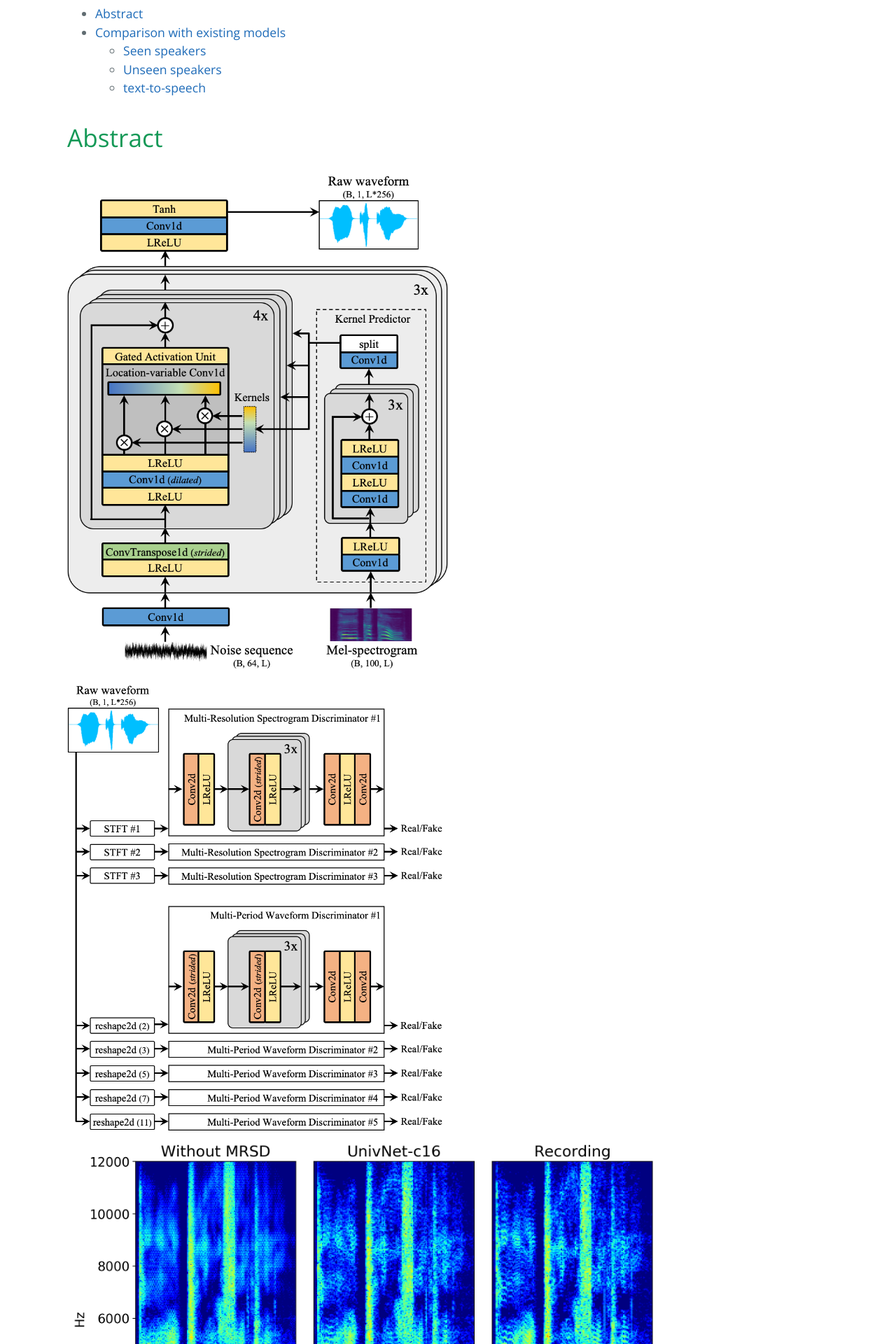
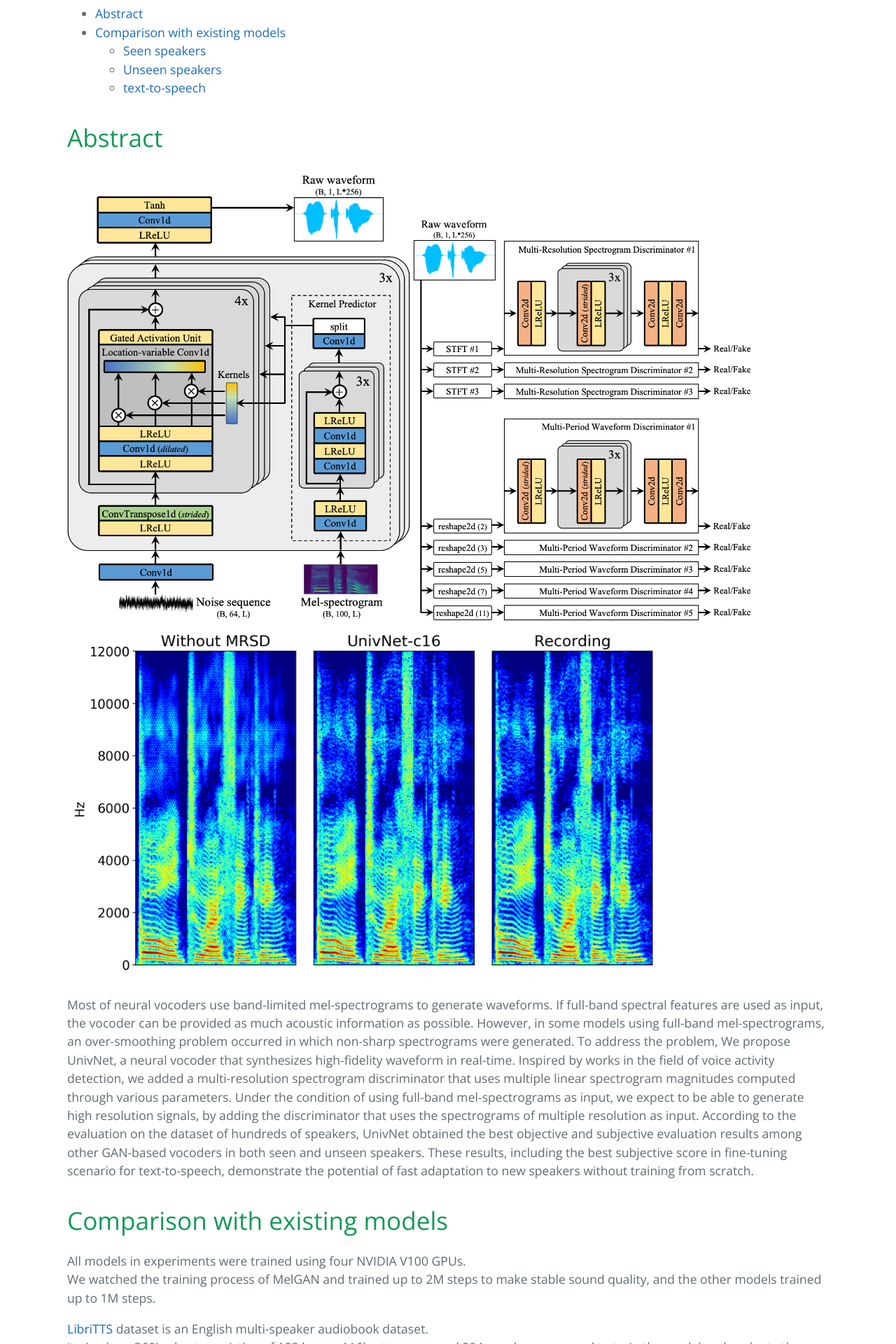
Before and after one commit to kallavinka8045/is2021, a Jekyll site: the page built from index.md, in a window 1280 px wide. Shown: the part 659-2579 px from the top of the page at 70% size. Built offline with Jekyll 4.4.1, drawn with Linux system fonts in a browser that asks for light colours; our own code applies the rules of GitHub Pages for plain Markdown files.

Commit message:
Update index.md

```diff
--- a/index.md
+++ b/index.md
@@ -4,8 +4,8 @@
 {:toc}
 
 # Abstract
-<img src="figure1a.png" width="50%">
-<img src="figure1b.png" width="50%">
+<img src="figure1a.png" width="45%">
+<img src="figure1b.png" width="45%">
 <img src="figure3.png" height="500px;">
 
 Most of neural vocoders use band-limited mel-spectrograms to generate waveforms. If full-band spectral features are used as input, the vocoder can be provided as much acoustic information as possible. However, in some models using full-band mel-spectrograms, an over-smoothing problem occurred in which non-sharp spectrograms were generated. To address the problem, We propose UnivNet, a neural vocoder that synthesizes high-fidelity waveform in real-time. Inspired by works in the field of voice activity detection, we added a multi-resolution spectrogram discriminator that uses multiple linear spectrogram magnitudes computed through various parameters. Under the condition of using full-band mel-spectrograms as input, we expect to be able to generate high resolution signals, by adding the discriminator that uses the spectrograms of multiple resolution as input. According to the evaluation on the dataset of hundreds of speakers, UnivNet obtained the best objective and subjective evaluation results among other GAN-based vocoders in both seen and unseen speakers. These results, including the best subjective score in fine-tuning scenario for text-to-speech, demonstrate the potential of fast adaptation to new speakers without training from scratch.
```
